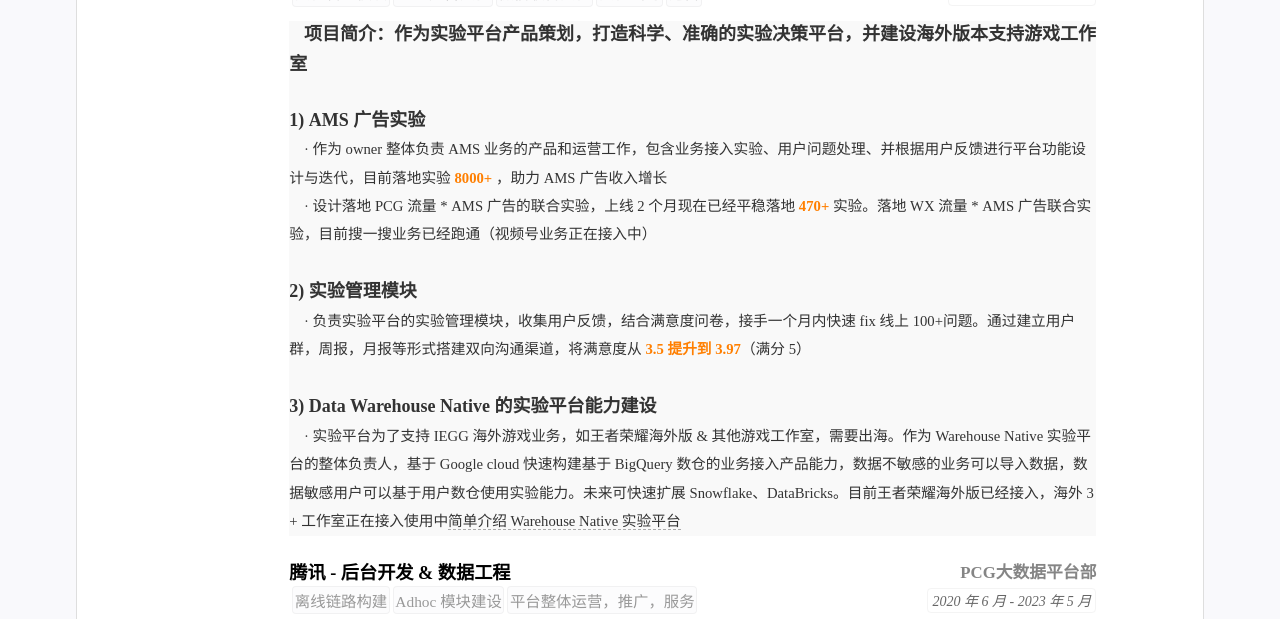
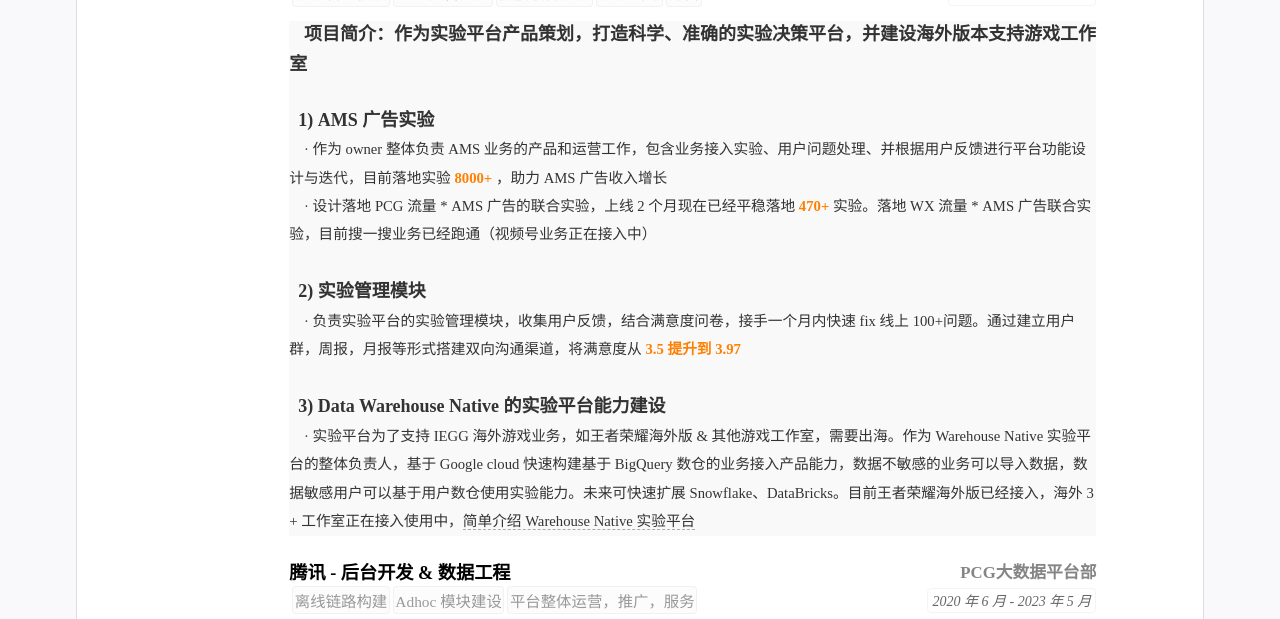
Before and after one commit to kuailexiaoshenxian/cn-wx-cv, a Jekyll site: the page built from index.html, in a window 1280 px wide. Shown: the part 687-1306 px from the top of the page. Built offline with Jekyll 4.4.1, drawn with Linux system fonts in a browser that asks for light colours.

Commit message:
Update resume.yml

```diff
--- a/_data/resume.yml
+++ b/_data/resume.yml
@@ -98,15 +98,15 @@ main: #简历主要内容，
     # summary: 职务或者工作总结(自动折叠) 业务数据科学：负责新闻业务画像覆盖率、准确率提升，建立画像服务的指标监控体系 <br>  &nbsp &nbsp  平台数据开发：作为开发者完成数据平台的链路搭建和功能上线，为业务提供可靠的画像平台服务
     detail: <font face="等线"><font size=4><strong>项目简介：作为实验平台产品策划，打造科学、准确的实验决策平台，并建设海外版本支持游戏工作室</strong></font></font> <br>  &nbsp &nbsp
             <br>
-            <font face="等线"><font size=4><strong> 1) AMS 广告实验</strong></font> <br>  &nbsp &nbsp
+            <font face="等线"><font size=4><strong> &nbsp 1) AMS 广告实验</strong></font> <br>  &nbsp &nbsp
             · 作为 owner 整体负责 AMS 业务的产品和运营工作，包含业务接入实验、用户问题处理、并根据用户反馈进行平台功能设计与迭代，目前落地实验<font color=#FF7F00><strong> 8000+ </strong></font>，助力 AMS 广告收入增长 <br> &nbsp &nbsp
             · 设计落地 PCG 流量 * AMS 广告的联合实验，上线 2 个月现在已经平稳落地<font color=#FF7F00><strong> 470+ </strong></font>实验。落地 WX 流量 *  AMS 广告联合实验，目前搜一搜业务已经跑通（视频号业务正在接入中）  <br>  &nbsp &nbsp
             <br>
-            <font face="等线"><font size=4><strong> 2) 实验管理模块</strong></font>  <br>  &nbsp &nbsp
-            · 负责实验平台的实验管理模块，收集用户反馈，结合满意度问卷，接手一个月内快速 fix 线上 100+问题。通过建立用户群，周报，月报等形式搭建双向沟通渠道，将满意度从 <font color=#FF7F00><strong>3.5 提升到 3.97</strong></font>（满分 5）<br>  &nbsp &nbsp
+            <font face="等线"><font size=4><strong> &nbsp 2) 实验管理模块</strong></font>  <br>  &nbsp &nbsp
+            · 负责实验平台的实验管理模块，收集用户反馈，结合满意度问卷，接手一个月内快速 fix 线上 100+问题。通过建立用户群，周报，月报等形式搭建双向沟通渠道，将满意度从 <font color=#FF7F00><strong>3.5 提升到 3.97</strong></font> <br>  &nbsp &nbsp
             <br>
-            <font face="等线"><font size=4><strong> 3) Data Warehouse Native 的实验平台能力建设</strong></font>  <br>  &nbsp &nbsp
-            · 实验平台为了支持 IEGG 海外游戏业务，如王者荣耀海外版 & 其他游戏工作室，需要出海。作为 Warehouse Native 实验平台的整体负责人，基于 Google cloud 快速构建基于 BigQuery 数仓的业务接入产品能力，数据不敏感的业务可以导入数据，数据敏感用户可以基于用户数仓使用实验能力。未来可快速扩展 Snowflake、DataBricks。目前王者荣耀海外版已经接入，海外 3+ 工作室正在接入使用中 <a href="https://doc.weixin.qq.com/doc/w3_AIcAegY2ACku0oef0AYSiKxJtdRNO?scode=AJEAIQdfAAouU3ZBzFAIcAegY2ACk">简单介绍 Warehouse Native 实验平台</a>
+            <font face="等线"><font size=4><strong> &nbsp 3) Data Warehouse Native 的实验平台能力建设</strong></font>  <br>  &nbsp &nbsp
+            · 实验平台为了支持 IEGG 海外游戏业务，如王者荣耀海外版 & 其他游戏工作室，需要出海。作为 Warehouse Native 实验平台的整体负责人，基于 Google cloud 快速构建基于 BigQuery 数仓的业务接入产品能力，数据不敏感的业务可以导入数据，数据敏感用户可以基于用户数仓使用实验能力。未来可快速扩展 Snowflake、DataBricks。目前王者荣耀海外版已经接入，海外 3+ 工作室正在接入使用中， <a href="https://doc.weixin.qq.com/doc/w3_AIcAegY2ACku0oef0AYSiKxJtdRNO?scode=AJEAIQdfAAouU3ZBzFAIcAegY2ACk">简单介绍 Warehouse Native 实验平台</a>
   - title: <font face="华文细黑粗体">腾讯 - 后台开发 & 数据工程</font>
     sub: <font face="楷体">PCG大数据平台部</font>
     duration:  <font face="汉仪楷体">2020 年 6 月 - 2023 年 5 月</font>
```
